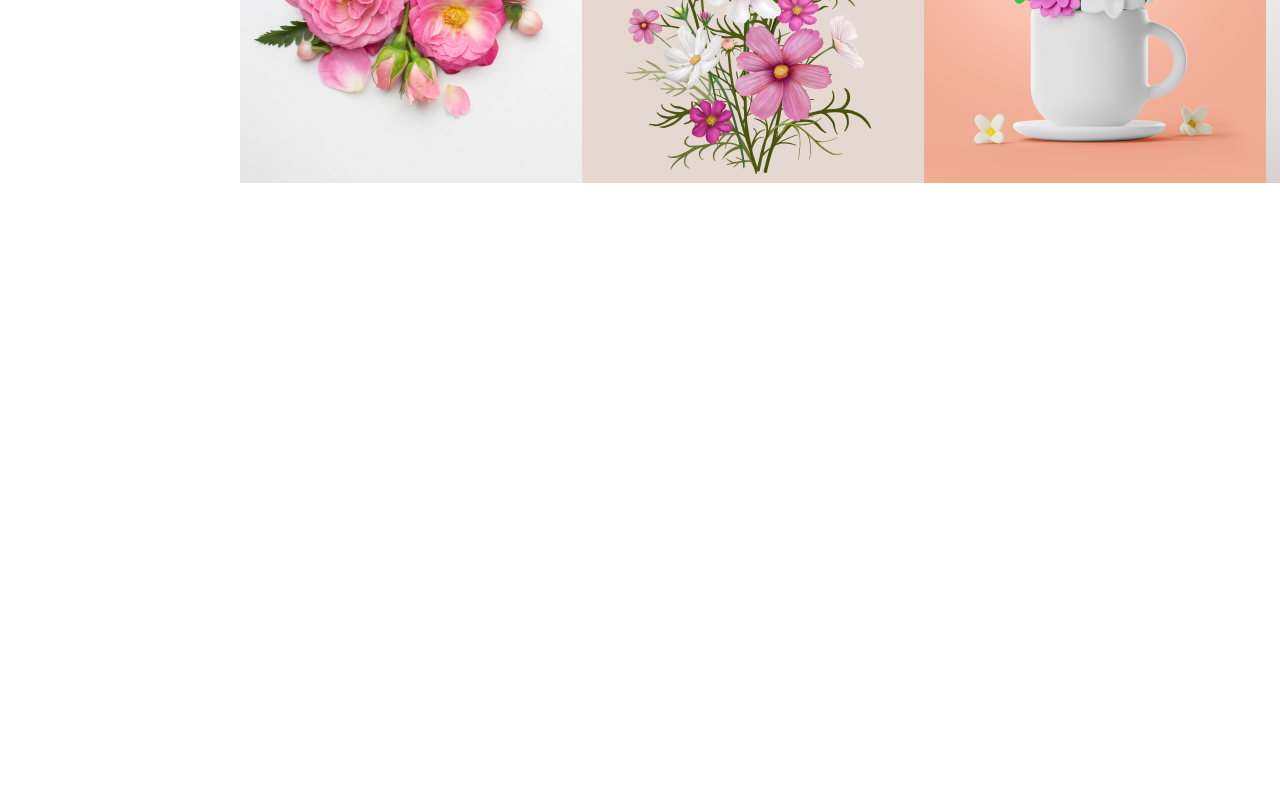
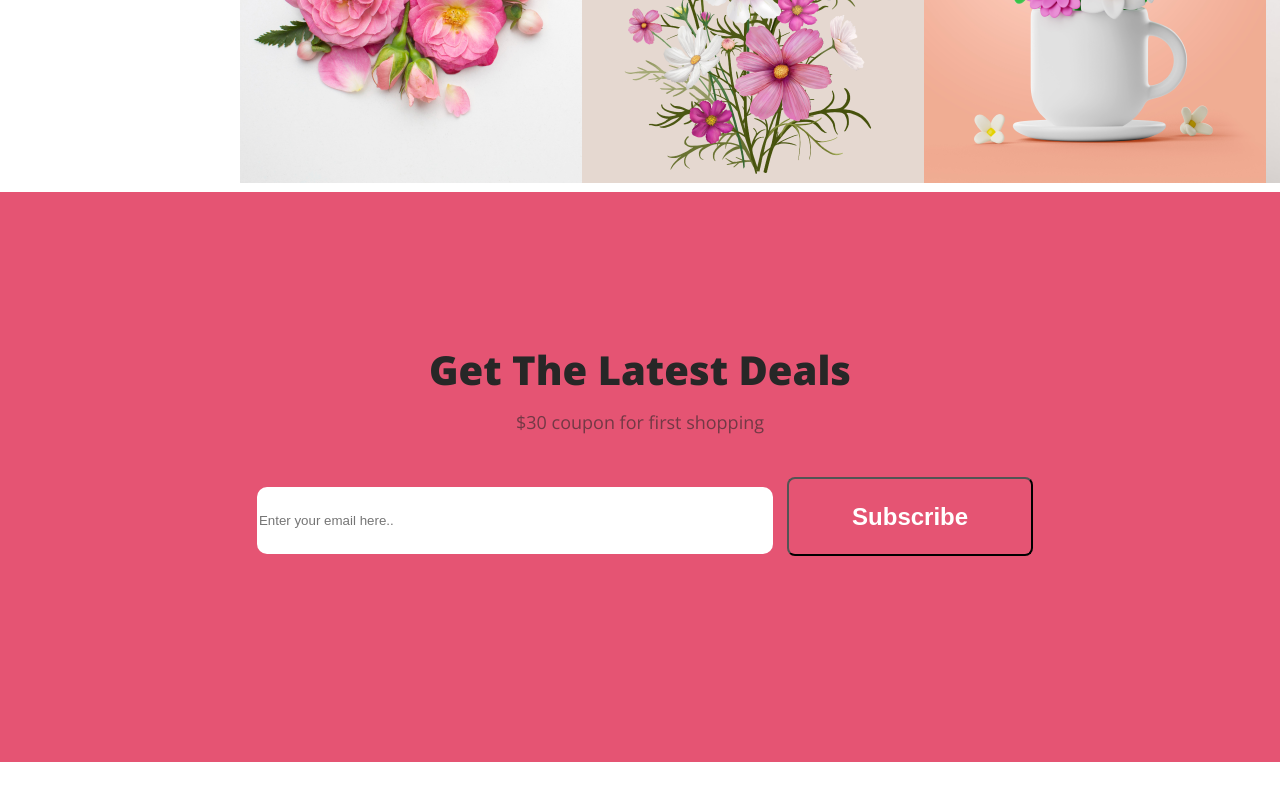
Before and after one commit to JahaAlam/online-flower-shop, a plain HTML site: page index.html in a window 1280 px wide. Shown: the part 3121-3921 px from the top of the page. After the commit the page ends 3883 px from the top, so only its background shows below. Drawn offline with nearby package versions, Linux system fonts and the light colour scheme.

Commit message:
latest feature added

```diff
--- a/index.html
+++ b/index.html
@@ -94,13 +94,19 @@
 
           <!--gallery section End-->
 
+            <!--Latest Deal  section start-->
+
           <section class="latest-deeal-container">
             <div class="latest-deal">
                 <h1 class="latest-deal-title">Get The Latest Deals</h1>
                 <p class="coupon-detail">$30 coupon for first shopping</p>
+
+                <input class="input-text" type="email" placeholder="Enter your email here..">
+                <button class="btn-shop"><a class="text" href="submit.html">Subscribe</a></button>
             </div>
           </section>
 
+            <!--Latest Deal section End-->
 
     </main>
 
--- a/style.css
+++ b/style.css
@@ -163,7 +163,7 @@ header{
 
 .social-media{
     width: auto;
-    height: 4867px;
+    height: 570px;
     background-color: #FFF;
 }
 .media-title{
@@ -189,3 +189,44 @@ header{
     align-items:center;
     margin: 0px 240px;
 }
+.latest-deeal-container{
+    width: auto;
+    height: 570px;
+    background-image: url('../online-flower-shop/Flower\ Asset/url');
+    background-color: #E55473;
+    text-align: center;
+}
+.latest-deal{
+    background-image:
+}
+.latest-deal-title{
+  padding-top: 150px;
+    color: #272727;
+    text-align: center;
+    font-size: 40px;
+    font-weight: 800;
+}
+.coupon-detail{
+    color: rgba(39, 39, 39, 0.60);
+    text-align: center;
+    font-size: 18px;
+    font-weight: 400;
+    line-height: 30px;
+    padding-top: 10px;
+
+}
+.input-text{
+    width: 40%;
+    height: 65px;
+    border: #FFF;
+    border-radius: 10px;
+    margin: 10px;
+}
+.latest-deal  a{
+    color: #FFF;
+    text-decoration: none;
+
+}
+.text{
+    padding: 20px 20px;
+}
```
